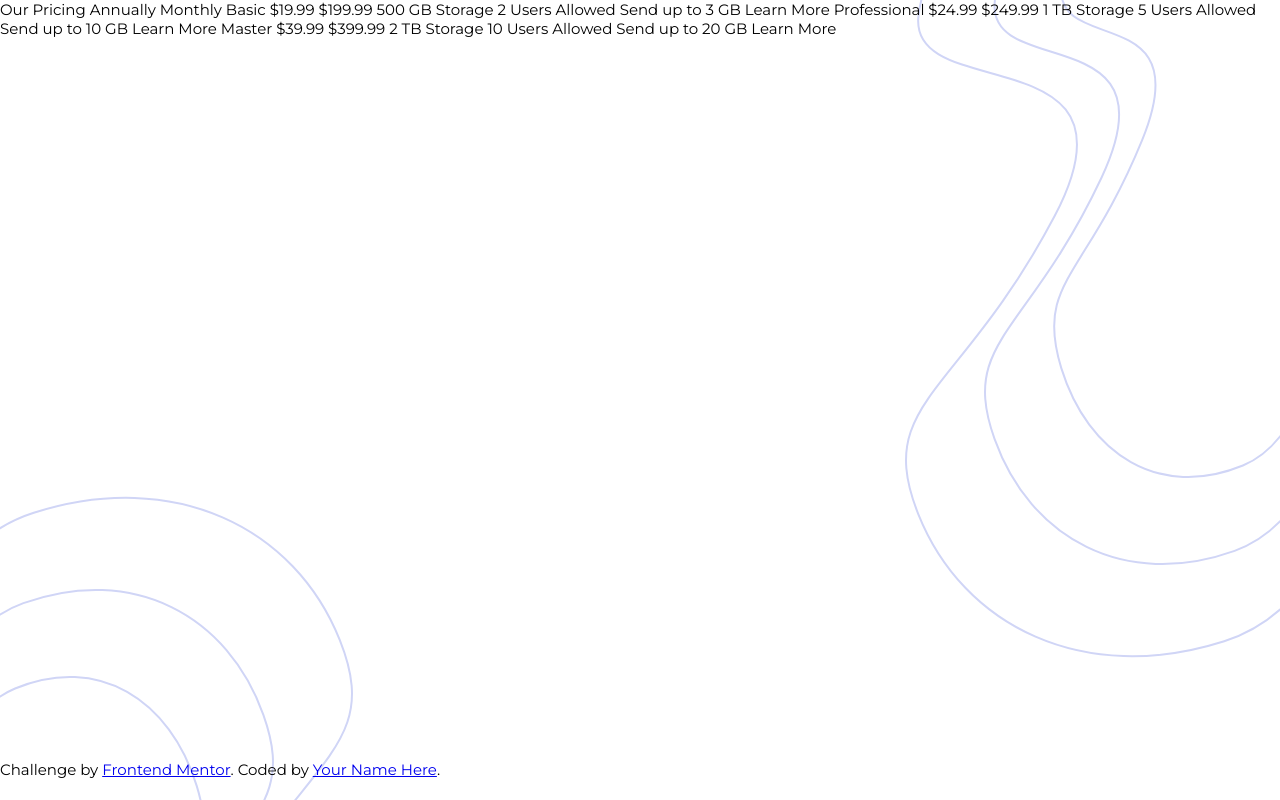
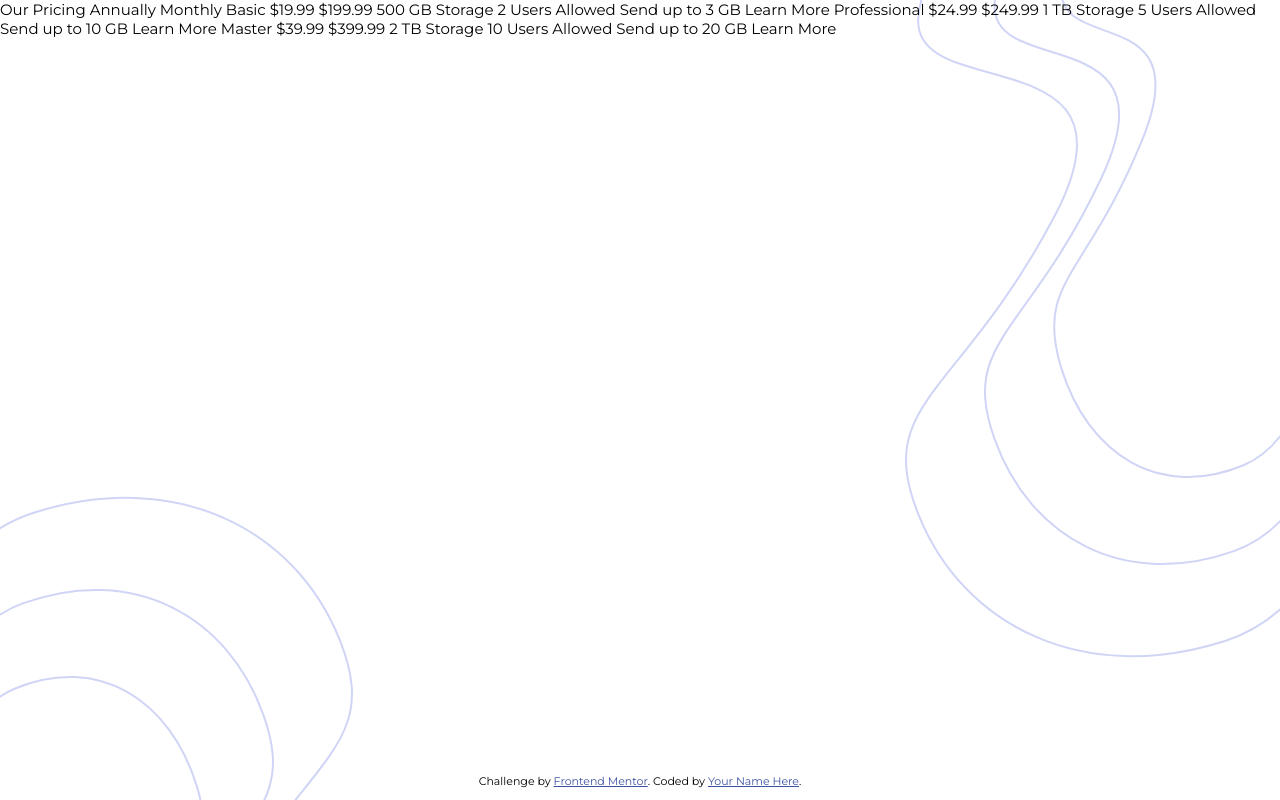
Before and after one commit to iasjem/pricing-component-with-toggle-master, a plain HTML site: page index.html in a window 1280 px wide. Drawn offline with Linux system fonts and the light colour scheme.

Commit message:
Setup footer styling for web page - css- /setup

```diff
--- a/index.css
+++ b/index.css
@@ -44,3 +44,15 @@ body {
     height: calc(100vh - 40px);
     z-index: 999;
 }
+
+
+/* Footer setup */
+.attribution {
+    height: 40px;
+    background-color: transparent;
+    padding: 14px 0;
+    font-size: 11px;
+    text-align: center;
+}
+
+.attribution a {color: hsl(228, 45%, 44%); }
```
